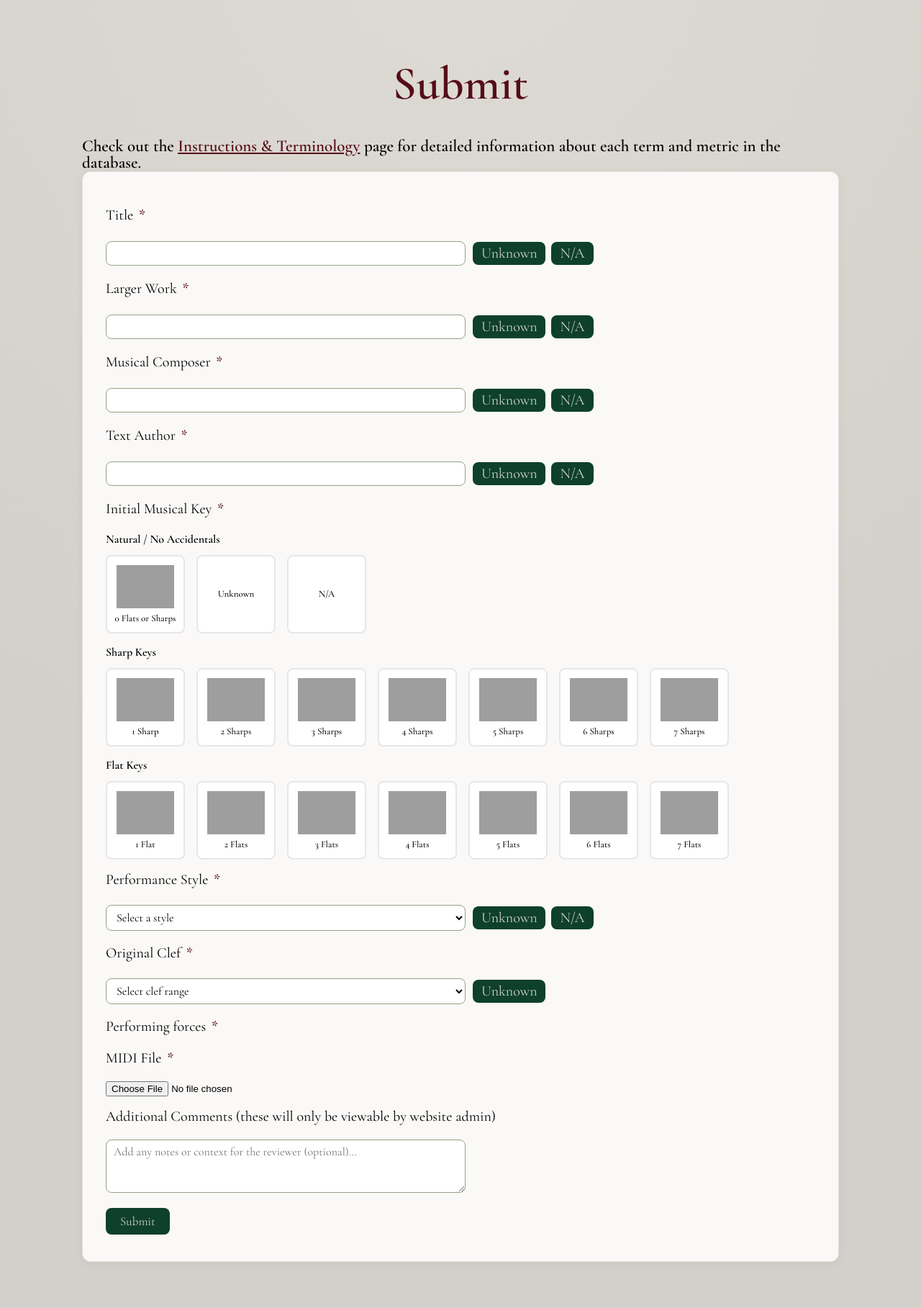
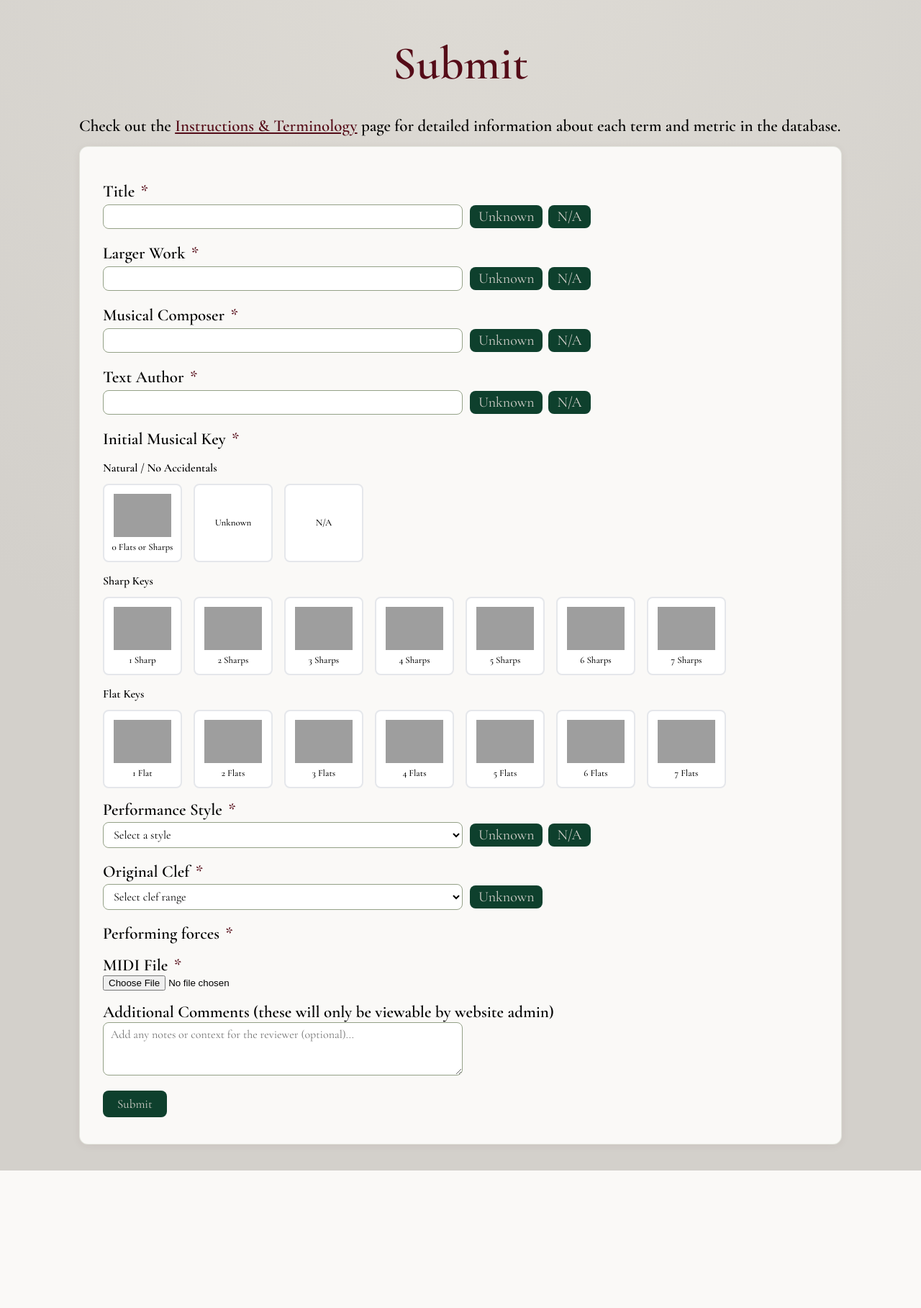
Before and after one commit to Tessituragram/Tessituragram, a Django app: page /submissions/ in a window 1280 px wide. Shown: the part 95-1912 px from the top of the page at 72% size. After the commit the page ends 1721 px from the top, so only its background shows below. Run offline with Django 5.2, Linux system fonts and the light colour scheme; the visitor is signed in with stand-in values (Sample User, id 1); grey boxes are pictures that could not be loaded.

Commit message:
Style changes for bold on forms

```diff
--- a/static/css/main.css
+++ b/static/css/main.css
@@ -27,7 +27,7 @@ body {
 main {
     max-width: 1100px;
     margin: 0 auto;
-    padding: 40px 24px;
+    padding: 12px 20px;
 }
 
 .logout-form {
@@ -75,7 +75,7 @@ h3 {
 
 /* ===== Body text ===== */
 
-b1 {
+b1, form p label {
     font-weight: bold;
     font-size: 23px;
 }
@@ -1010,13 +1010,6 @@ form p .field-with-unknown select {
     display: none;
 }
 
-form p label {
-    display: block;
-    font-family: 'Cormorant Garamond', serif;
-    font-size: 20px;
-    margin-bottom: 20px;
-}
-
 form p input[type="text"],
 form p input[type="email"],
 form p input[type="password"],
--- a/templates/accounts/profile.html
+++ b/templates/accounts/profile.html
@@ -16,13 +16,13 @@
 
     <h2>Email</h2>
 
-    <p class="b1">Current: {{ user.email }}</p>
+    <p><b1>Current: {{ user.email }}</b1></p>
 
     {% if pending_email %}
-    <p class="b1">
+    <p><b1>
         A confirmation link was sent to {{ pending_email.new_email }}.
         Click it to finish updating your email.
-    </p>
+    </b1></p>
     {% endif %}
 
     <form method="post">
--- a/templates/submissions/submit_form.html
+++ b/templates/submissions/submit_form.html
@@ -3,7 +3,7 @@
 
 {% block content %}
 <h1>Submit</h1>
-<b1>Check out the <a href="{% url 'instructions' %}">Instructions & Terminology</a> page for detailed information about each term and metric in the database.</b1>
+<p><b1>Check out the <a href="{% url 'instructions' %}">Instructions & Terminology</a> page for detailed information about each term and metric in the database.</b1></p>
 <div class="content-card">
 
     <form method="post" enctype="multipart/form-data" id="submission-form">
```
Also changed, not shown: templates/pages/contact.html (+8 -6 lines).
